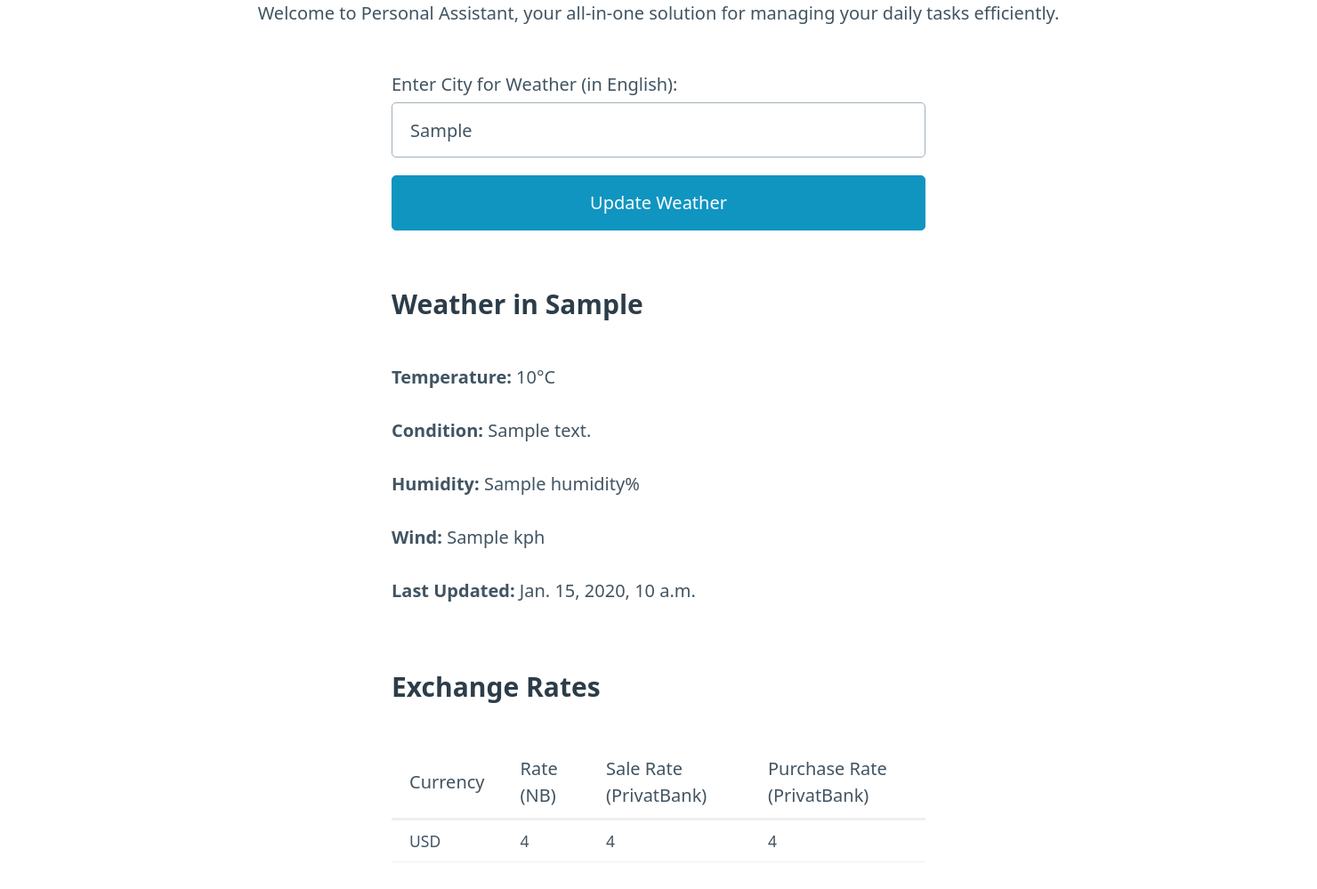
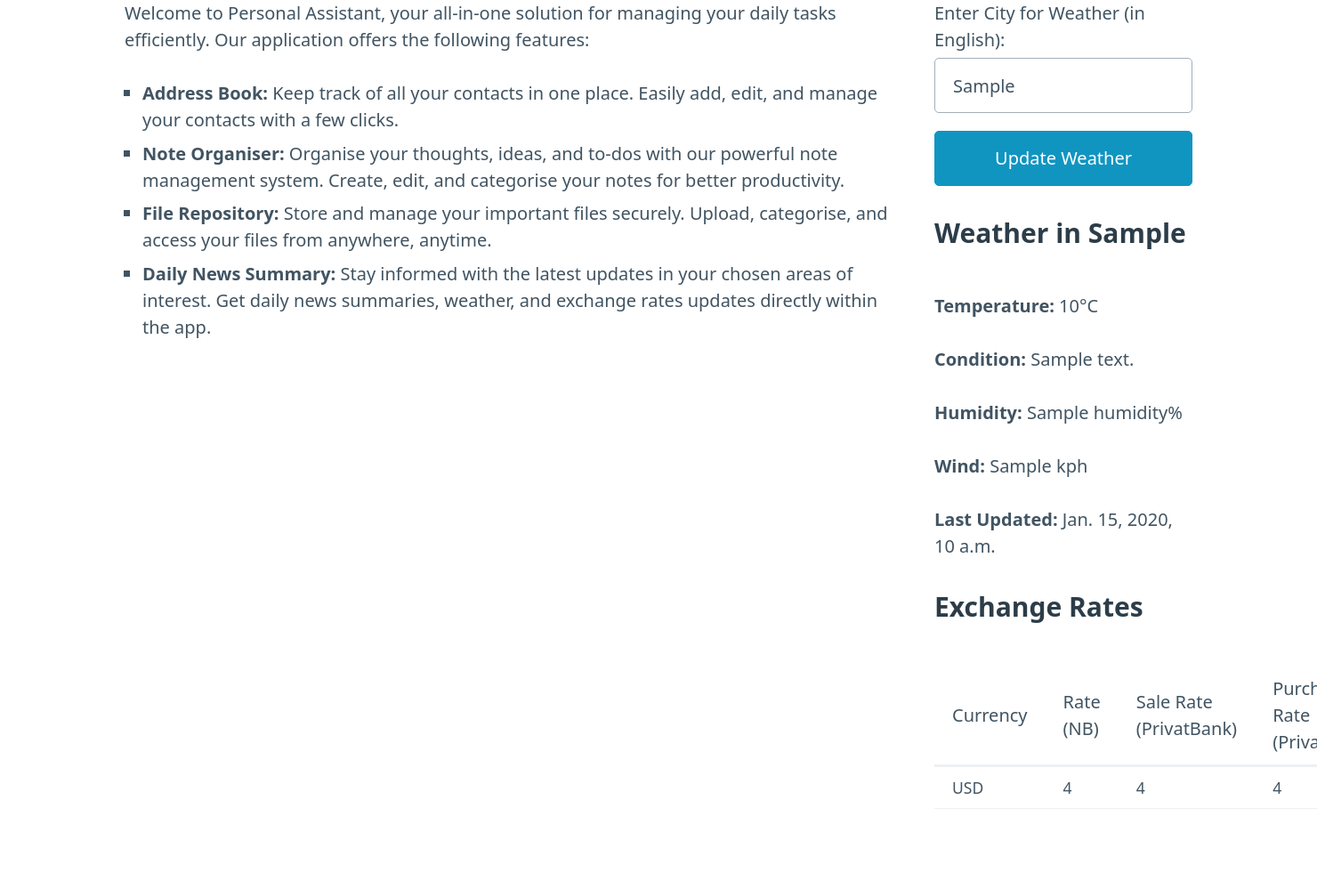
Before and after one commit to alex-nuclearboy/goit-py-web-project-team-8, a Django app: template personal_assistant/newsapp/templates/newsapp/index.html in a window 1480 px wide; the page is wider, and only the part inside the window is pictured. Shown: the part 162-1161 px from the top of that part at 89% size. After the commit the page ends 1071 px from the top of that part, so only its background shows below. Run offline with Django 3.2, Linux system fonts and the light colour scheme; the template is opened without the code that fills it: most values are stand-ins (such as "Sample title", 1, 10 or a date in 2020).

Commit message:
Update the home page

```diff
--- a/personal_assistant/newsapp/templates/newsapp/index.html
+++ b/personal_assistant/newsapp/templates/newsapp/index.html
@@ -64,9 +64,18 @@
         </div>
     </header>
 
-    <div class="content-container" style="display: flex; flex-direction: column; align-items: center; max-width: 1200px; margin: auto;">
-        <p>Welcome to Personal Assistant, your all-in-one solution for managing your daily tasks efficiently.</p>
-        <form method="GET" action="{% url 'newsapp:index' %}" style="width: 100%; max-width: 600px; margin-bottom: 20px;">
+    <div class="content-container">
+        <main>
+            <p>Welcome to Personal Assistant, your all-in-one solution for managing your daily tasks efficiently. Our application offers the following features:</p>
+            <ul>
+                <li><strong>Address Book:</strong> Keep track of all your contacts in one place. Easily add, edit, and manage your contacts with a few clicks.</li>
+                <li><strong>Note Organiser:</strong> Organise your thoughts, ideas, and to-dos with our powerful note management system. Create, edit, and categorise your notes for better productivity.</li>
+                <li><strong>File Repository:</strong> Store and manage your important files securely. Upload, categorise, and access your files from anywhere, anytime.</li>
+                <li><strong>Daily News Summary:</strong> Stay informed with the latest updates in your chosen areas of interest. Get daily news summaries, weather, and exchange rates updates directly within the app.</li>
+            </ul>
+        </main>
+        <aside>
+            <form method="GET" action="{% url 'newsapp:index' %}">
                 {% if weather_error_message %}
                     <div class="alert-error">{{ weather_error_message }}</div>
                 {% endif %}
@@ -75,7 +84,7 @@
                 <button type="submit">Update Weather</button>
             </form>
 
-        <div style="width: 100%; max-width: 600px;">
+            <div>
                 <h3>Weather in {{ selected_city }}</h3>
                 {% if weather_data %}
                     <p><strong>Temperature:</strong> {{ weather_data.current.temp_c }}°C</p>
@@ -88,7 +97,7 @@
                 {% endif %}
             </div>
 
-        <div style="width: 100%; max-width: 600px; margin-top: 20px;">
+            <div style="margin-top: 20px;">
                 <h3>Exchange Rates</h3>
                 <table>
                     <thead>
@@ -111,6 +120,7 @@
                     </tbody>
                 </table>
             </div>
+        </aside>
     </div>
 </body>
 </html>
```
Lines whose indentation alone changed are shown as unchanged.
